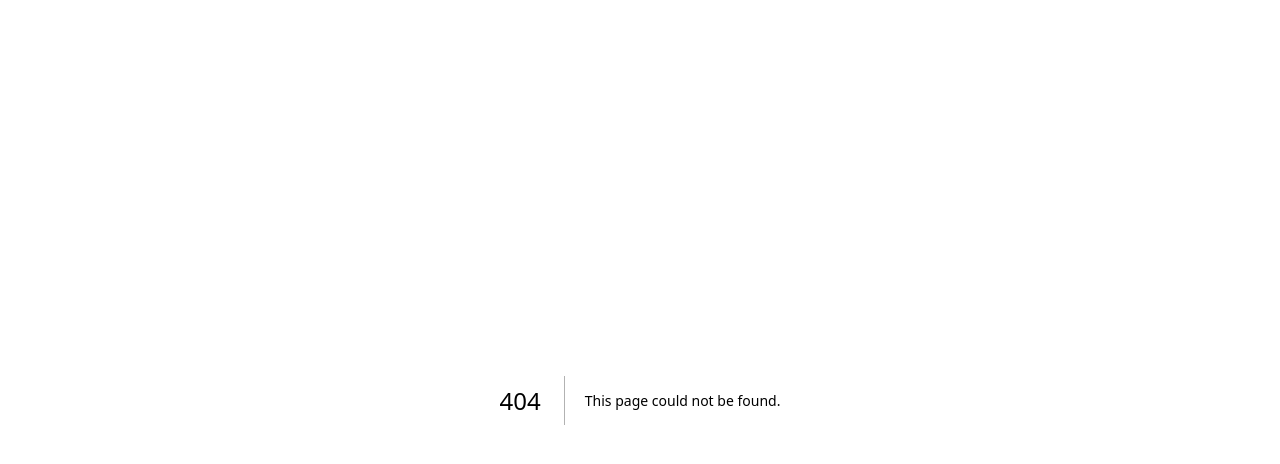
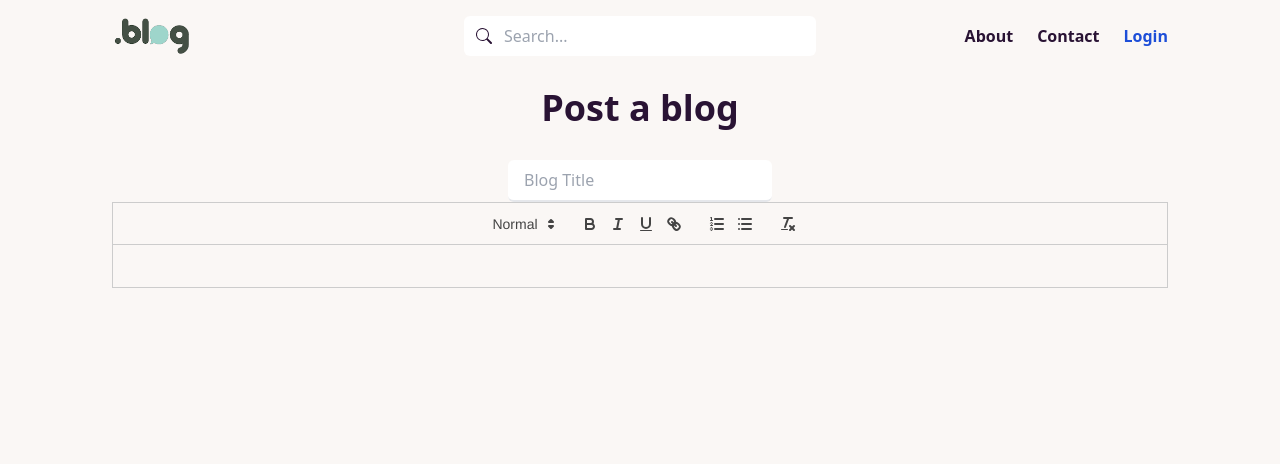
Before and after one commit to hasanrc24/full-blog, a Next.js app in the folder client/: page /createPost in a window 1280 px wide. Before the commit this address had no page. Shown: the top 464 px of the page. Built offline with nearby package versions, Linux system fonts and the light colour scheme; what next-redux-wrapper would draw is missing.

Commit message:
Post page

```diff
--- a/client/components/BlogCard.js
+++ b/client/components/BlogCard.js
@@ -1,15 +1,25 @@
 import Link from "next/link";
 import React from "react";
+import { FaRegComment } from "react-icons/fa";
 
 const BlogCard = ({ blog }) => {
   return (
     <Link href="/" className="card w-72 bg-base-100 shadow-xl rounded-lg">
-      <figure>
-        <img src={blog.image} alt="blog-img" />
-      </figure>
-      <div className="card-body p-4">
+      {blog?.image && (
+        <figure>
+          <img src={blog.image} alt="blog-img" />
+        </figure>
+      )}
+      <div className="card-body p-3">
         <h2 className="font-semibold">{blog.title}</h2>
-        <p>{blog.body.slice(0, 40)}</p>
+        <p>
+          {blog.body.slice(0, 72)}
+          {"..."}
+        </p>
+        <span className="flex text-xs items-center gap-1">
+          {blog?.comments?.length}
+          <FaRegComment />
+        </span>
       </div>
     </Link>
   );
--- a/client/components/Navbar.js
+++ b/client/components/Navbar.js
@@ -3,14 +3,23 @@ import Cookies from "js-cookie";
 import Image from "next/image";
 import Link from "next/link";
 import { useRouter } from "next/router";
-import React, { useState } from "react";
+import React, { useEffect, useState } from "react";
 import { BsSearch } from "react-icons/bs";
 import { useDispatch } from "react-redux";
 
-const Navbar = ({ user }) => {
+const Navbar = () => {
   const dispatch = useDispatch();
   const router = useRouter();
+  const [user, setUser] = useState({});
   // console.log(user);
+
+  useEffect(() => {
+    const localUserInfo = JSON.parse(localStorage.getItem("blogUser"));
+    if (localUserInfo) {
+      dispatch(addUserInfo(localUserInfo));
+      setUser(localUserInfo);
+    }
+  }, []);
 
   const handleLogout = () => {
     localStorage.removeItem("blogUser");
@@ -59,7 +68,7 @@ const Navbar = ({ user }) => {
               className="dropdown-content menu p-2 shadow bg-base-100 rounded-box w-52"
             >
               <li>
-                <a>Post a Blog</a>
+                <Link href="/createPost">Post a Blog</Link>
               </li>
               <li onClick={handleLogout}>
                 <a>Logout</a>
--- /dev/null
+++ b/client/pages/createPost.js
@@ -0,0 +1,29 @@
+import Navbar from "@/components/Navbar";
+import React, { useState } from "react";
+import ReactQuill from "react-quill";
+import "react-quill/dist/quill.snow.css";
+
+const CreatePost = () => {
+  const [postBody, setpostBody] = useState("");
+  return (
+    <div>
+      <Navbar />
+      <div
+        style={{ height: "calc(100vh - 72px)" }}
+        className="mx-auto text-center"
+      >
+        <p className="font-semibold text-4xl mt-4 mb-8">Post a blog</p>
+        <form className="h-full">
+          <input
+            type="text"
+            placeholder="Blog Title"
+            className="px-4 py-2 w-1/4 rounded-md focus:rounded-none border-b-2 outline-none focus:border-slate-700"
+          />
+          <ReactQuill theme="snow" value={postBody} onChange={setpostBody} />
+        </form>
+      </div>
+    </div>
+  );
+};
+
+export default CreatePost;
--- a/client/pages/index.js
+++ b/client/pages/index.js
@@ -15,16 +15,16 @@ import BlogCard from "@/components/BlogCard";
 const inter = Inter({ subsets: ["latin"] });
 
 export default function Home({ blogs }) {
-  const [user, setUser] = useState();
+  // const [user, setUser] = useState();
   const dispatch = useDispatch();
 
   useEffect(() => {
-    const localUserInfo = JSON.parse(localStorage.getItem("blogUser"));
-    if (localUserInfo) {
-      dispatch(addUserInfo(localUserInfo));
-      setUser(localUserInfo);
-      dispatch(addBlogs(blogs));
-    }
+    // const localUserInfo = JSON.parse(localStorage.getItem("blogUser"));
+    // if (localUserInfo) {
+    //   dispatch(addUserInfo(localUserInfo));
+    //   setUser(localUserInfo);
+    dispatch(addBlogs(blogs));
+    // }
   }, []);
 
   const handleClick = (title) => {
@@ -40,7 +40,7 @@ export default function Home({ blogs }) {
         <link rel="icon" href="/favicon.ico" />
       </Head>
       <main className="">
-        <Navbar user={user} />
+        <Navbar />
         <div className="flex flex-col md:flex-row gap-8 justify-center my-6 pb-6 border-b">
           {blogs?.slice(0, 2).map((blog) => {
             return (
@@ -52,7 +52,7 @@ export default function Home({ blogs }) {
             );
           })}
         </div>
-        <div className="mb-6">
+        <div className="mb-6 flex gap-4">
           {blogs?.slice(2).map((blog) => {
             return <BlogCard key={blog._id} blog={blog} />;
           })}
```
